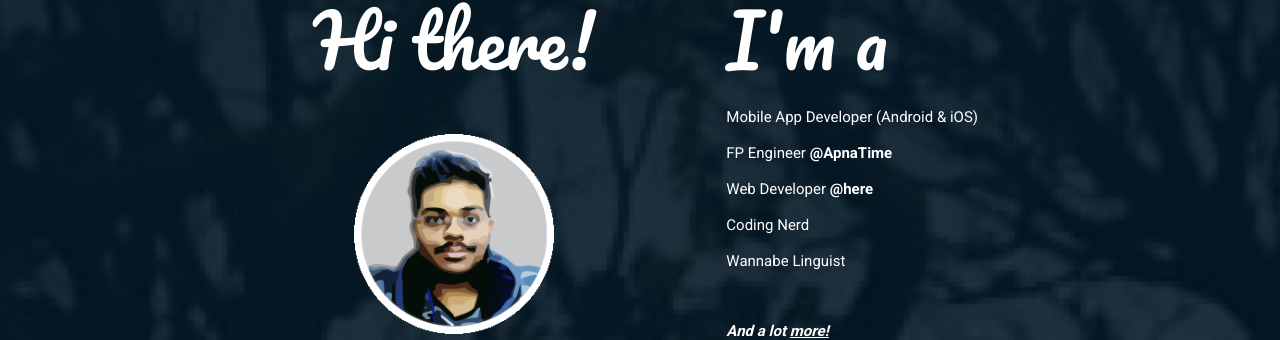
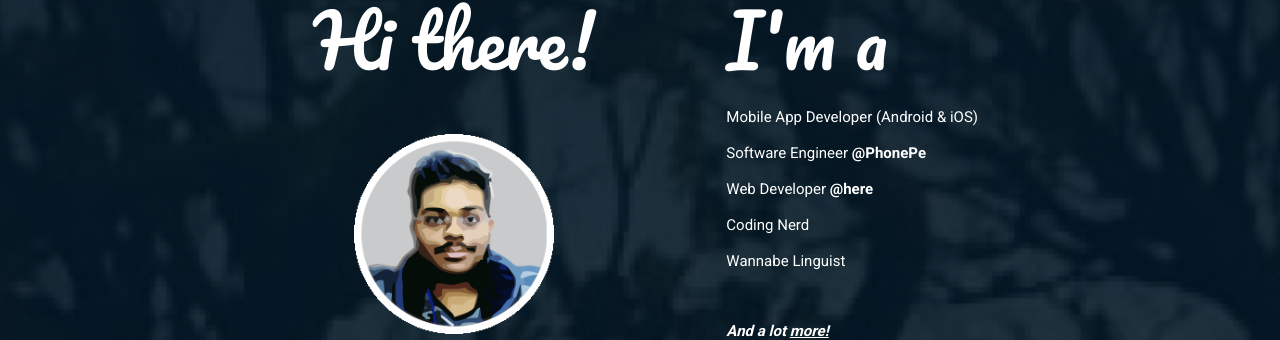
Before and after one commit to sriharshachilakapati/sriharshachilakapati.github.io, a Jekyll site: the page built from pages/index.html, in a window 1280 px wide and 900 px high. Shown: the part 137-477 px from the top of the window. Built offline with Jekyll 4.4.1, drawn with Linux system fonts in a browser that asks for light colours; nearby versions of some CDN libraries; comment, search, counter and statistics services are not loaded.

Commit message:
Updated credentials

```diff
--- a/_data/author-credentials.yml
+++ b/_data/author-credentials.yml
@@ -1,5 +1,5 @@
 - Mobile App Developer (Android & iOS)
-- FP Engineer <strong>@ApnaTime</strong>
+- Software Engineer <strong>@PhonePe</strong>
 - Web Developer <strong>@here</strong>
 - Coding Nerd
 - Wannabe Linguist
```
Also changed, not shown: assets/images/home/profile.png.
